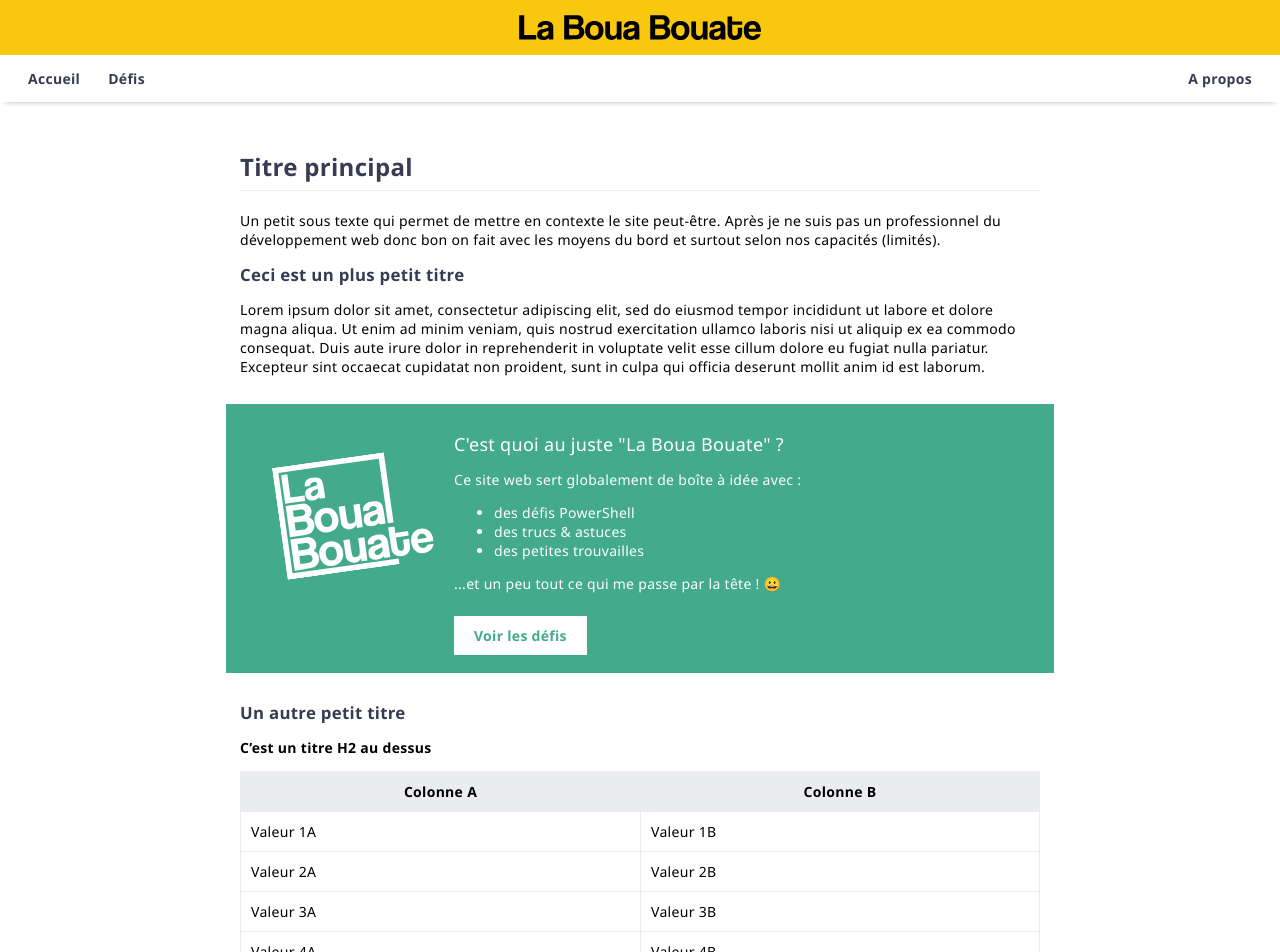
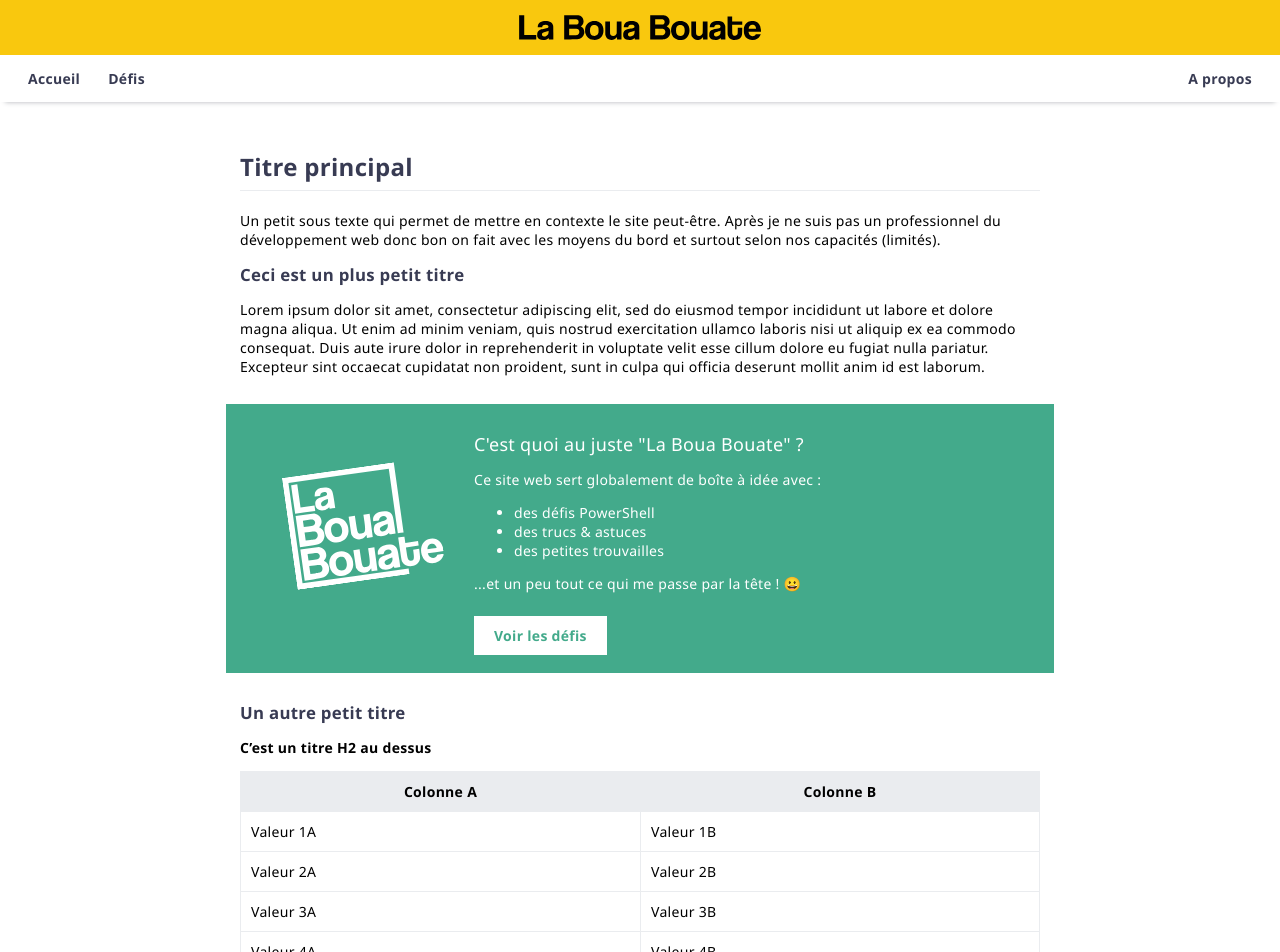
Before and after one commit to leobouard/leobouard.github.io, a Jekyll site: the page built from index.md, in a window 1280 px wide. Shown: the top 952 px of the page. Built offline with Jekyll 4.4.1, drawn with Linux system fonts in a browser that asks for light colours; our own code applies the rules of GitHub Pages for plain Markdown files.

Commit message:
Update index.md

```diff
--- a/index.md
+++ b/index.md
@@ -7,8 +7,14 @@
 Lorem ipsum dolor sit amet, consectetur adipiscing elit, sed do eiusmod tempor incididunt ut labore et dolore magna aliqua. Ut enim ad minim veniam, quis nostrud exercitation ullamco laboris nisi ut aliquip ex ea commodo consequat. Duis aute irure dolor in reprehenderit in voluptate velit esse cillum dolore eu fugiat nulla pariatur. Excepteur sint occaecat cupidatat non proident, sunt in culpa qui officia deserunt mollit anim id est laborum.
 
 <div class="hero">
-    <div style="padding: 25px; height: 100%; text-align: center;">
-        <img src="/assets/images/logo_white.svg" width="150px" style="transform: rotate(-8deg); margin-top: auto; margin-bottom: auto;">
+    <div style="padding: 25px;">
+        <table style="border: 0;">
+            <tr style="border: 0;">
+                <td style="border: 0; vertical-align: middle; text-align: center;">
+                    <img src="/assets/images/logo_white.svg" width="150px" style="transform: rotate(-8deg); margin-top: auto; margin-bottom: auto;">
+                </td>
+            </tr>
+        </table>
     </div>
     <div>
         <span style="font-size: large;">C'est quoi au juste "La Boua Bouate" ?</span>
```
